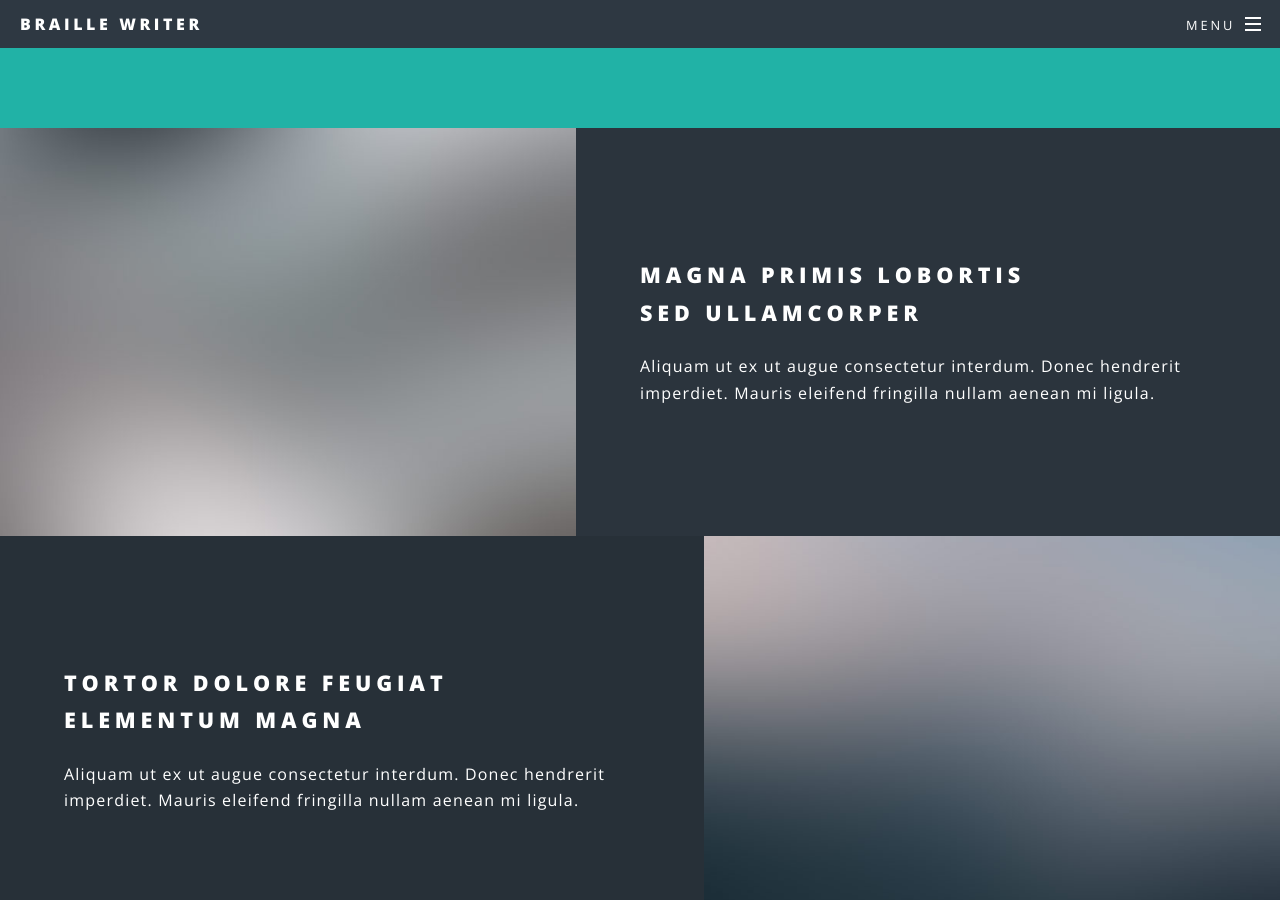
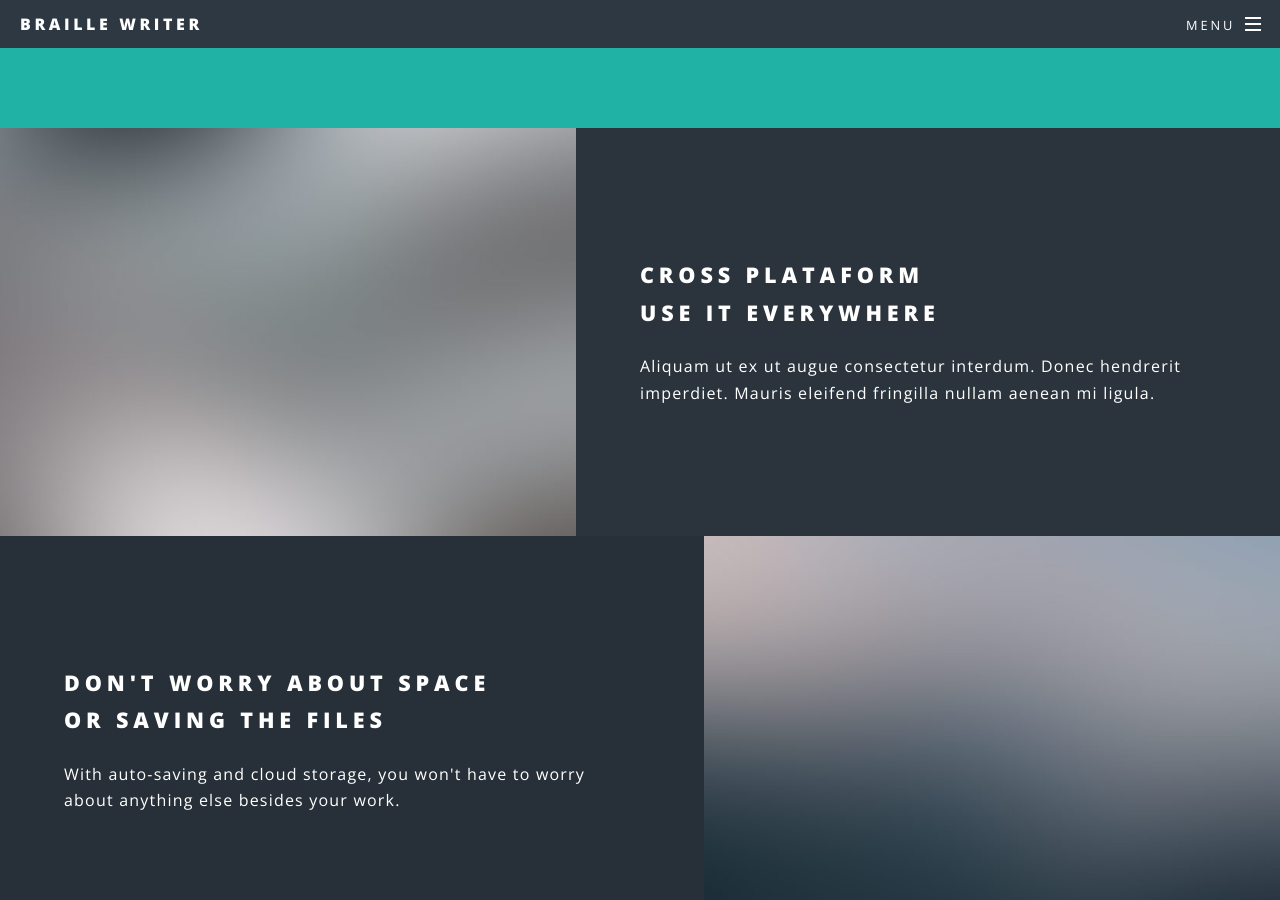
Before and after one commit to Rebecasarai/Braille-Writer, a Jekyll site: the page built from index.html, in a window 1280 px wide and 900 px high, scrolled down 1293 px. Built offline with Jekyll 4.4.1, drawn with Linux system fonts in a browser that asks for light colours.

Commit message:
Update index.html

```diff
--- a/index.html
+++ b/index.html
@@ -34,16 +34,16 @@ layout: landing
 					<section id="two" class="wrapper alt style2">
 						<section class="spotlight">
 							<div class="image"><img src="images/pic01.jpg" alt="" /></div><div class="content">
-								<h2>Magna primis lobortis<br />
-								sed ullamcorper</h2>
+								<h2>Cross Plataform<br />
+								Use it everywhere</h2>
 								<p>Aliquam ut ex ut augue consectetur interdum. Donec hendrerit imperdiet. Mauris eleifend fringilla nullam aenean mi ligula.</p>
 							</div>
 						</section>
 						<section class="spotlight">
 							<div class="image"><img src="images/pic02.jpg" alt="" /></div><div class="content">
-								<h2>Tortor dolore feugiat<br />
-								elementum magna</h2>
-								<p>Aliquam ut ex ut augue consectetur interdum. Donec hendrerit imperdiet. Mauris eleifend fringilla nullam aenean mi ligula.</p>
+								<h2>Don't worry about space<br />
+								Or saving the files</h2>
+								<p>With auto-saving and cloud storage, you won't have to worry about anything else besides your work.</p>
 							</div>
 						</section>
 						<section class="spotlight">
```
